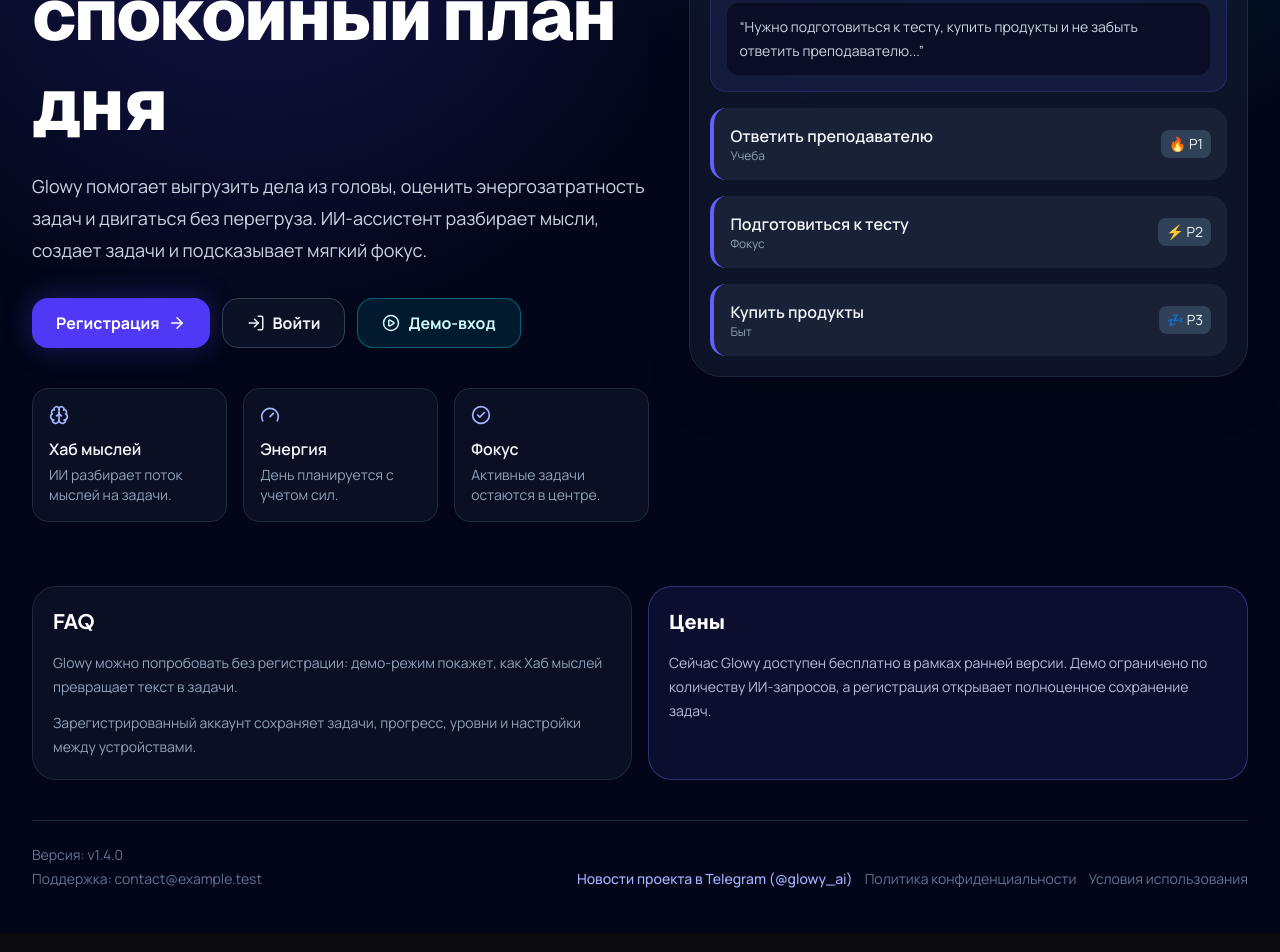
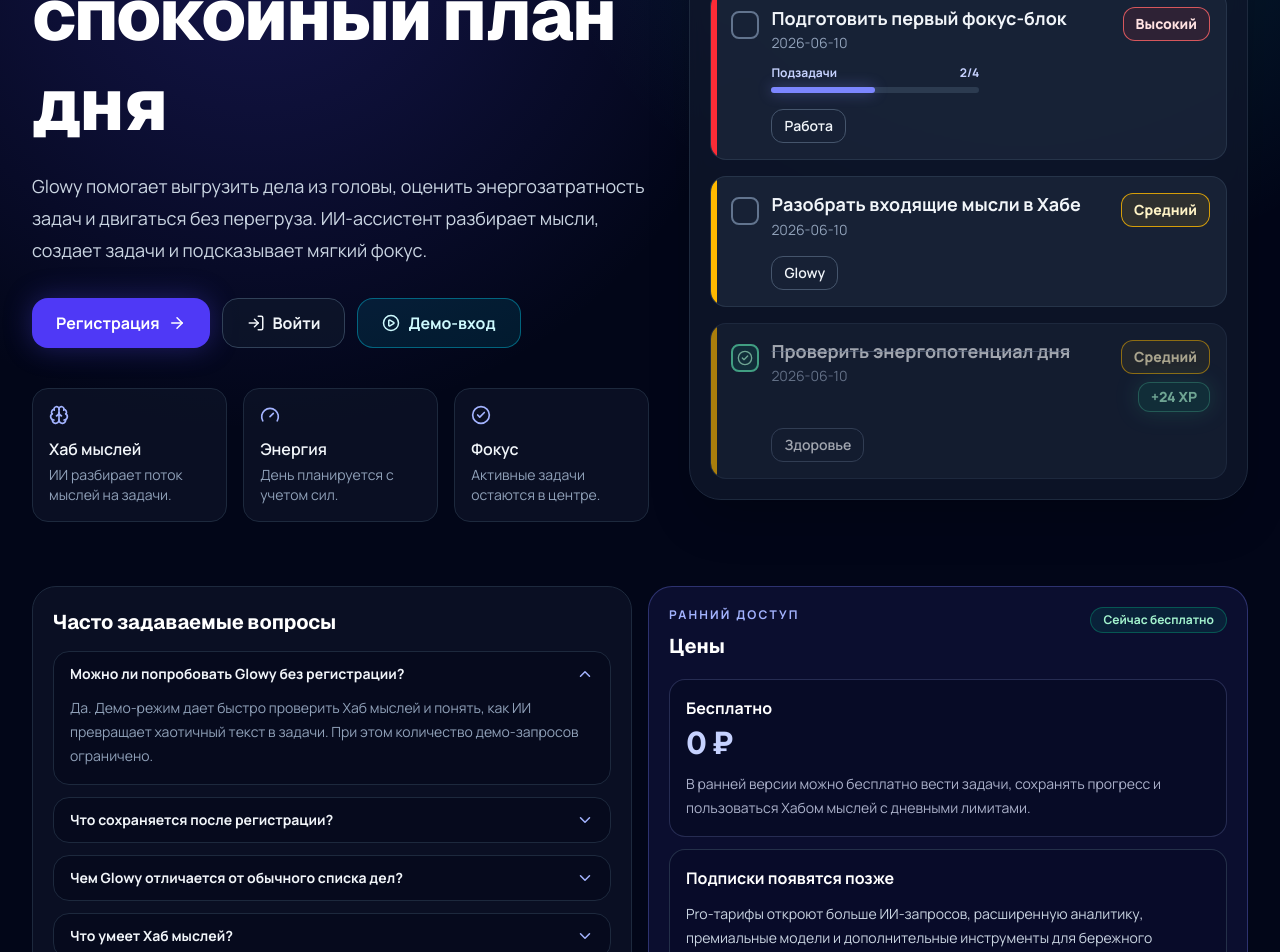
Before and after one commit to kostin-five/glowy, a React (Vite) app: page / in a window 1280 px wide. Shown: the part 400-1352 px from the top of the page. Built offline with nearby package versions, Linux system fonts and the light colour scheme; a web font is replaced by a local one.

Commit message:
feat(landing): redesign welcome page with showcase task cards and new navigation

```diff
--- a/src/pages/LandingPage.tsx
+++ b/src/pages/LandingPage.tsx
@@ -5,6 +5,7 @@ import {
   ArrowRight,
   Brain,
   CheckCircle2,
+  ChevronDown,
   Gauge,
   LogIn,
   Menu,
@@ -72,6 +73,7 @@ const demoTaskPool: Array<Omit<Task, "id">> = [
 
 const LandingPage = () => {
   const [isMobileMenuOpen, setIsMobileMenuOpen] = useState(false);
+  const [openFaqIndex, setOpenFaqIndex] = useState(0);
   const navigate = useNavigate();
   const toDemoLogin = useToDemoLogin();
   const startRoute = useStartRoute();
@@ -79,6 +81,28 @@ const LandingPage = () => {
     { href: "#about", label: "О проекте" },
     { href: "#faq", label: "FAQ" },
     { href: "#pricing", label: "Цены" },
+  ];
+  const faqItems = [
+    {
+      question: "Можно ли попробовать Glowy без регистрации?",
+      answer:
+        "Да. Демо-режим дает быстро проверить Хаб мыслей и понять, как ИИ превращает хаотичный текст в задачи. При этом количество демо-запросов ограничено.",
+    },
+    {
+      question: "Что сохраняется после регистрации?",
+      answer:
+        "После регистрации сохраняются задачи, прогресс, уровни, настройки интерфейса и история работы с приложением. Можно спокойно возвращаться к плану позже.",
+    },
+    {
+      question: "Чем Glowy отличается от обычного списка дел?",
+      answer:
+        "Glowy делает акцент не только на сроках, но и на энергозатратности. Приложение помогает распределять силы, а не просто набивать день задачами.",
+    },
+    {
+      question: "Что умеет Хаб мыслей?",
+      answer:
+        "В режиме задач он разбирает текст на конкретные дела с датами, категориями, приоритетом и уровнем энергии. В режиме диалога он отвечает как спокойный ИИ-коуч.",
+    },
   ];
 
   const handleDemoLogin = () => {
@@ -103,19 +127,19 @@ const LandingPage = () => {
         <div className="absolute inset-0 bg-[radial-gradient(circle_at_20%_20%,rgba(79,70,229,0.25),transparent_32%),radial-gradient(circle_at_80%_10%,rgba(34,211,238,0.18),transparent_30%)]" />
         <div className="relative z-10 mx-auto flex w-full max-w-7xl flex-1 flex-col px-4 py-5 sm:px-6 lg:px-8">
           <header className="flex items-center justify-between">
-            <div className="flex min-w-0 items-center gap-3">
+            <div className="flex min-w-0 shrink-0 items-center gap-3 pr-2">
               <img
                 src="/Glowy.png"
                 alt="Glowy"
                 className="h-9 w-9 shrink-0 object-contain sm:h-10 sm:w-10"
               />
-              <span className="truncate font-display text-xl font-black italic text-indigo-400 sm:text-2xl">
+              <span className="whitespace-nowrap pr-1 font-display text-xl font-black italic leading-none text-indigo-400 sm:text-2xl">
                 GLOWY<span className="text-slate-100">.AI</span>
               </span>
             </div>
 
             <nav
-              className="hidden items-center gap-7 text-sm font-semibold text-slate-300 lg:flex"
+              className="hidden items-center gap-12 text-sm font-semibold text-slate-300 lg:flex xl:gap-16"
               aria-label="Публичная навигация"
             >
               {navLinks.map((link) => (
@@ -174,7 +198,7 @@ const LandingPage = () => {
               <div className="flex items-center justify-between">
                 <div className="flex items-center gap-3">
                   <img src="/Glowy.png" alt="Glowy" className="h-10 w-10" />
-                  <span className="font-display text-2xl font-black italic text-indigo-400">
+                  <span className="whitespace-nowrap pr-1 font-display text-2xl font-black italic leading-none text-indigo-400">
                     GLOWY<span className="text-slate-100">.AI</span>
                   </span>
                 </div>
@@ -271,8 +295,8 @@ const LandingPage = () => {
             </div>
 
             <div className="relative min-w-0">
-              <div className="w-full max-w-full rounded-[1.5rem] border border-slate-800 bg-slate-900/80 p-4 shadow-2xl backdrop-blur sm:rounded-[2rem] sm:p-5">
-                <div className="mb-4 flex items-center gap-3">
+              <div className="w-full max-w-full rounded-3xl border border-slate-800 bg-slate-900/80 p-4 shadow-2xl backdrop-blur sm:rounded-4xl sm:p-5">
+                <div className="mb-5 flex items-center gap-3">
                   <div className="flex h-11 w-11 items-center justify-center rounded-2xl bg-indigo-500/15">
                     <img src="/Glowy.png" alt="" className="h-8 w-8" />
                   </div>
@@ -283,36 +307,39 @@ const LandingPage = () => {
                     <p className="text-sm text-slate-400">Демо-пространство Glowy</p>
                   </div>
                 </div>
-                <div className="grid gap-4">
-                  <div className="rounded-2xl border border-indigo-500/20 bg-indigo-500/10 p-4">
+
+                <div className="mb-4 rounded-2xl border border-indigo-500/20 bg-indigo-500/10 p-4">
                   <p className="mb-3 text-sm font-semibold text-indigo-200">
                     Хаб мыслей
                   </p>
                   <p className="rounded-xl bg-slate-950/60 p-3 text-sm leading-6 text-slate-300">
-                      “Нужно подготовиться к тесту, купить продукты и не забыть
-                      ответить преподавателю...”
+                    “Подготовить первый фокус-блок, разобрать входящие мысли в
+                    Хабе и проверить энергопотенциал дня.”
                   </p>
                 </div>
-                  {[
-                    ["🔥 P1", "Ответить преподавателю", "Учеба"],
-                    ["⚡️ P2", "Подготовиться к тесту", "Фокус"],
-                    ["💤 P3", "Купить продукты", "Быт"],
-                  ].map(([priority, title, category]) => (
-                    <div
-                      key={title}
-                      className="flex min-w-0 items-center justify-between gap-3 rounded-2xl border-l-4 border-l-indigo-500 bg-slate-800/70 p-4"
-                    >
-                      <div className="min-w-0">
-                        <p className="truncate font-semibold text-slate-100">
-                          {title}
-                        </p>
-                        <p className="text-xs text-slate-400">{category}</p>
-                      </div>
-                      <span className="shrink-0 rounded-lg bg-slate-700 px-2 py-1 text-sm">
-                        {priority}
-                      </span>
-                    </div>
-                  ))}
+
+                <div className="grid gap-4">
+                  <ShowcaseTaskCard
+                    title="Подготовить первый фокус-блок"
+                    category="Работа"
+                    priority="Высокий"
+                    accent="red"
+                    progress={{ done: 2, total: 4 }}
+                  />
+                  <ShowcaseTaskCard
+                    title="Разобрать входящие мысли в Хабе"
+                    category="Glowy"
+                    priority="Средний"
+                    accent="amber"
+                  />
+                  <ShowcaseTaskCard
+                    title="Проверить энергопотенциал дня"
+                    category="Здоровье"
+                    priority="Средний"
+                    accent="amber"
+                    completed
+                    xp="+24 XP"
+                  />
                 </div>
               </div>
             </div>
@@ -323,16 +350,46 @@ const LandingPage = () => {
               id="faq"
               className="scroll-mt-24 rounded-3xl border border-slate-800 bg-slate-900/60 p-5"
             >
-              <h2 className="font-display text-xl font-bold text-white">FAQ</h2>
-              <div className="mt-4 grid gap-3 text-sm leading-6 text-slate-400">
-                <p>
-                  Glowy можно попробовать без регистрации: демо-режим покажет,
-                  как Хаб мыслей превращает текст в задачи.
+              <h2 className="font-display text-xl font-bold text-white">
+                Часто задаваемые вопросы
+              </h2>
+              <div className="mt-4 grid gap-3">
+                {faqItems.map((item, index) => {
+                  const isOpen = openFaqIndex === index;
+
+                  return (
+                    <div
+                      key={item.question}
+                      className="rounded-2xl border border-slate-800 bg-slate-950/45"
+                    >
+                      <button
+                        type="button"
+                        onClick={() => setOpenFaqIndex(isOpen ? -1 : index)}
+                        className="flex w-full items-center justify-between gap-4 px-4 py-3 text-left text-sm font-bold text-slate-100 transition-colors hover:text-indigo-200"
+                        aria-expanded={isOpen}
+                      >
+                        <span>{item.question}</span>
+                        <ChevronDown
+                          size={18}
+                          className={`shrink-0 text-indigo-300 transition-transform duration-300 ${
+                            isOpen ? "rotate-180" : ""
+                          }`}
+                        />
+                      </button>
+                      <div
+                        className={`grid transition-[grid-template-rows] duration-300 ease-out ${
+                          isOpen ? "grid-rows-[1fr]" : "grid-rows-[0fr]"
+                        }`}
+                      >
+                        <div className="overflow-hidden">
+                          <p className="px-4 pb-4 text-sm leading-6 text-slate-400">
+                            {item.answer}
                           </p>
-                <p>
-                  Зарегистрированный аккаунт сохраняет задачи, прогресс, уровни
-                  и настройки между устройствами.
-                </p>
+                        </div>
+                      </div>
+                    </div>
+                  );
+                })}
               </div>
             </section>
 
@@ -340,12 +397,41 @@ const LandingPage = () => {
               id="pricing"
               className="scroll-mt-24 rounded-3xl border border-indigo-400/30 bg-indigo-500/10 p-5"
             >
-              <h2 className="font-display text-xl font-bold text-white">Цены</h2>
-              <p className="mt-4 text-sm leading-6 text-indigo-100/80">
-                Сейчас Glowy доступен бесплатно в рамках ранней версии. Демо
-                ограничено по количеству ИИ-запросов, а регистрация открывает
-                полноценное сохранение задач.
+              <div className="flex flex-col gap-3 sm:flex-row sm:items-start sm:justify-between">
+                <div>
+                  <p className="text-xs font-bold uppercase tracking-[0.18em] text-indigo-300">
+                    Ранний доступ
                   </p>
+                  <h2 className="mt-2 font-display text-xl font-bold text-white">
+                    Цены
+                  </h2>
+                </div>
+                <span className="w-fit rounded-full border border-emerald-400/30 bg-emerald-400/10 px-3 py-1 text-xs font-bold text-emerald-200">
+                  Сейчас бесплатно
+                </span>
+              </div>
+
+              <div className="mt-5 grid gap-3">
+                <div className="rounded-2xl border border-indigo-300/20 bg-slate-950/35 p-4">
+                  <p className="font-bold text-white">Бесплатно</p>
+                  <p className="mt-1 font-display text-3xl font-black text-indigo-200">
+                    0 ₽
+                  </p>
+                  <p className="mt-3 text-sm leading-6 text-indigo-100/75">
+                    В ранней версии можно бесплатно вести задачи, сохранять
+                    прогресс и пользоваться Хабом мыслей с дневными лимитами.
+                  </p>
+                </div>
+
+                <div className="rounded-2xl border border-slate-700/70 bg-slate-950/25 p-4">
+                  <p className="font-bold text-white">Подписки появятся позже</p>
+                  <p className="mt-3 text-sm leading-6 text-slate-300">
+                    Pro-тарифы откроют больше ИИ-запросов, расширенную аналитику,
+                    премиальные модели и дополнительные инструменты для
+                    бережного планирования.
+                  </p>
+                </div>
+              </div>
             </section>
           </div>
 
@@ -361,7 +447,7 @@ const LandingPage = () => {
                 rel="noreferrer"
                 className="font-medium text-indigo-300 transition-colors hover:text-indigo-200"
               >
-                Новости проекта в Telegram (@glowy_ai)
+                Новости проекта в Telegram
               </a>
               <Link to="/privacy" className="transition-colors hover:text-slate-200">
                 Политика конфиденциальности
@@ -393,4 +479,111 @@ const Feature = ({
   </div>
 );
 
+const accentClasses = {
+  red: {
+    line: "bg-red-500",
+    badge: "border-red-400/80 bg-red-500/10 text-red-100",
+  },
+  amber: {
+    line: "bg-amber-400",
+    badge: "border-amber-400/80 bg-amber-400/10 text-amber-100",
+  },
+} as const;
+
+const ShowcaseTaskCard = ({
+  title,
+  category,
+  priority,
+  accent,
+  progress,
+  completed = false,
+  xp,
+}: {
+  title: string;
+  category: string;
+  priority: string;
+  accent: keyof typeof accentClasses;
+  progress?: { done: number; total: number };
+  completed?: boolean;
+  xp?: string;
+}) => {
+  const colors = accentClasses[accent];
+  const progressPercent = progress
+    ? Math.round((progress.done / progress.total) * 100)
+    : 0;
+
+  return (
+    <div
+      className={`relative overflow-hidden rounded-2xl border border-slate-700/60 bg-slate-800/70 p-4 pl-5 ${
+        completed ? "opacity-65" : ""
+      }`}
+    >
+      <div className={`absolute inset-y-0 left-0 w-1.5 ${colors.line}`} />
+
+      <div className="flex items-start gap-3">
+        <div
+          className={`mt-1 flex h-7 w-7 shrink-0 items-center justify-center rounded-lg border-2 ${
+            completed
+              ? "border-emerald-300 bg-emerald-400/15 text-emerald-200"
+              : "border-slate-500"
+          }`}
+          aria-hidden="true"
+        >
+          {completed ? <CheckCircle2 size={16} /> : null}
+        </div>
+
+        <div className="min-w-0 flex-1">
+          <div className="flex min-w-0 items-start justify-between gap-3">
+            <div className="min-w-0">
+              <p
+                className={`truncate text-lg font-bold leading-tight text-slate-100 ${
+                  completed ? "line-through decoration-slate-400/60" : ""
+                }`}
+              >
+                {title}
+              </p>
+              <p className="mt-1 text-sm text-slate-400">2026-06-10</p>
+            </div>
+            <div className="flex shrink-0 flex-col items-end gap-2">
+              <span
+                className={`rounded-xl border px-3 py-1.5 text-sm font-black ${colors.badge}`}
+              >
+                {priority}
+              </span>
+              {xp ? (
+                <span className="rounded-xl border border-emerald-300/40 bg-emerald-400/15 px-3 py-1 text-sm font-black text-emerald-200 shadow-[0_0_22px_rgba(52,211,153,0.25)]">
+                  {xp}
+                </span>
+              ) : null}
+            </div>
+          </div>
+
+          {progress ? (
+            <div className="mt-3 max-w-52">
+              <div className="mb-1.5 flex items-center justify-between text-xs font-bold text-indigo-200">
+                <span>Подзадачи</span>
+                <span>
+                  {progress.done}/{progress.total}
+                </span>
+              </div>
+              <div className="h-1.5 rounded-full bg-slate-700/80">
+                <div
+                  className="h-full rounded-full bg-indigo-400 shadow-[0_0_14px_rgba(129,140,248,0.45)]"
+                  style={{ width: `${progressPercent}%` }}
+                />
+              </div>
+            </div>
+          ) : null}
+
+          <div className="mt-4 flex flex-wrap items-center gap-3">
+            <span className="rounded-xl border border-slate-600 px-3 py-1.5 text-sm font-semibold text-slate-100">
+              {category}
+            </span>
+          </div>
+        </div>
+      </div>
+    </div>
+  );
+};
+
 export default LandingPage;
```
Lines whose indentation alone changed are shown as unchanged.
